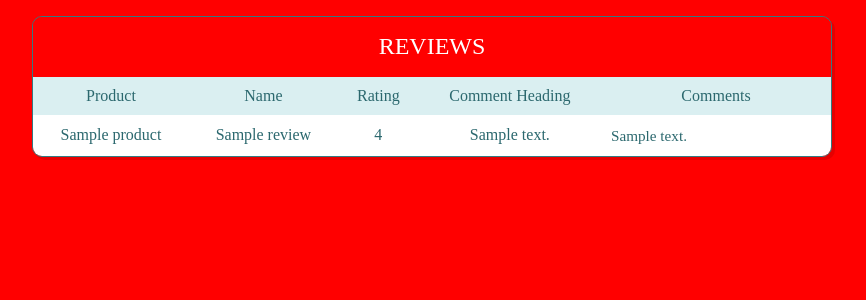
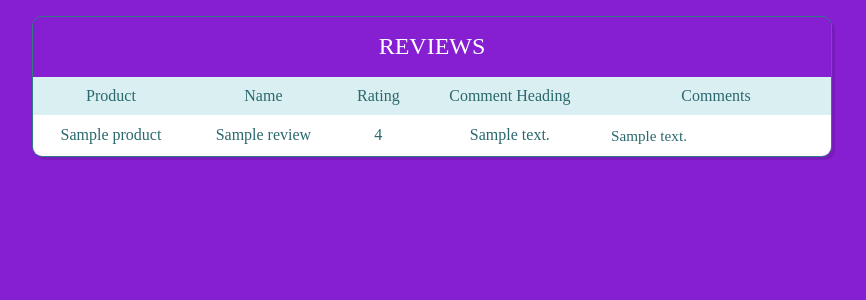
Before and after one commit to NipunShrivats/web_scrapper, a Flask app: template templates/results.html in a window 1280 px wide. Shown: the top 300 px of the page, without its empty margins (208-1074 px from the left). Run offline with Flask 2, Linux system fonts and the light colour scheme; the template is opened without the code that fills it: most values are stand-ins (such as "Sample title", 1, 10 or a date in 2020); some libraries are stand-ins or nearby versions.

Commit message:
make it better

```diff
--- a/static/css/style.css
+++ b/static/css/style.css
@@ -1,12 +1,12 @@
 body {
-  background-color: #ff0000;
+  background-color: #861ed1;
 }
 body * {
   box-sizing: border-box;
 }
 
 .header {
-  background-color: #ff0000;
+  background-color: #861ed1;
   color: white;
   font-size: 1.5em;
   padding: 1rem;
```
